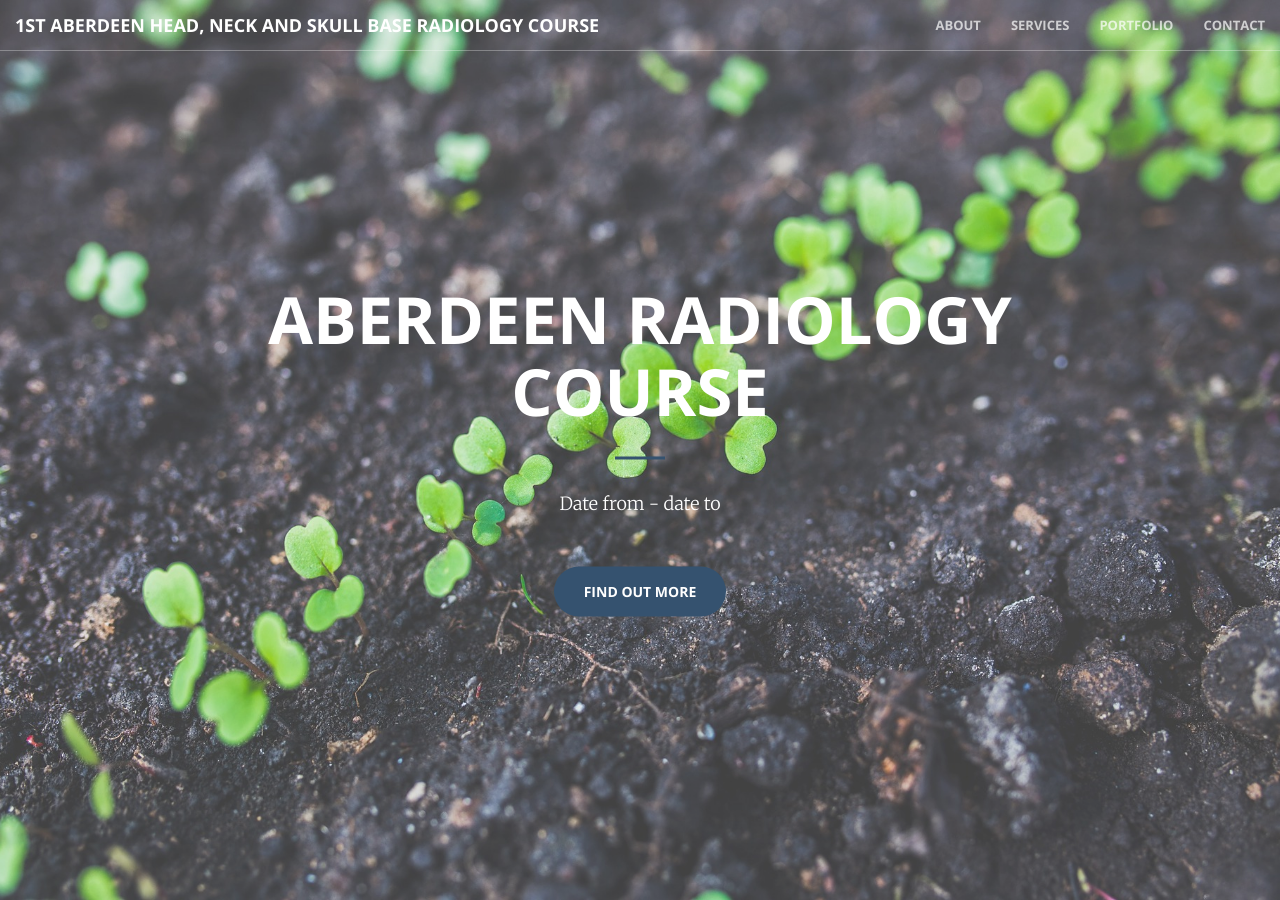
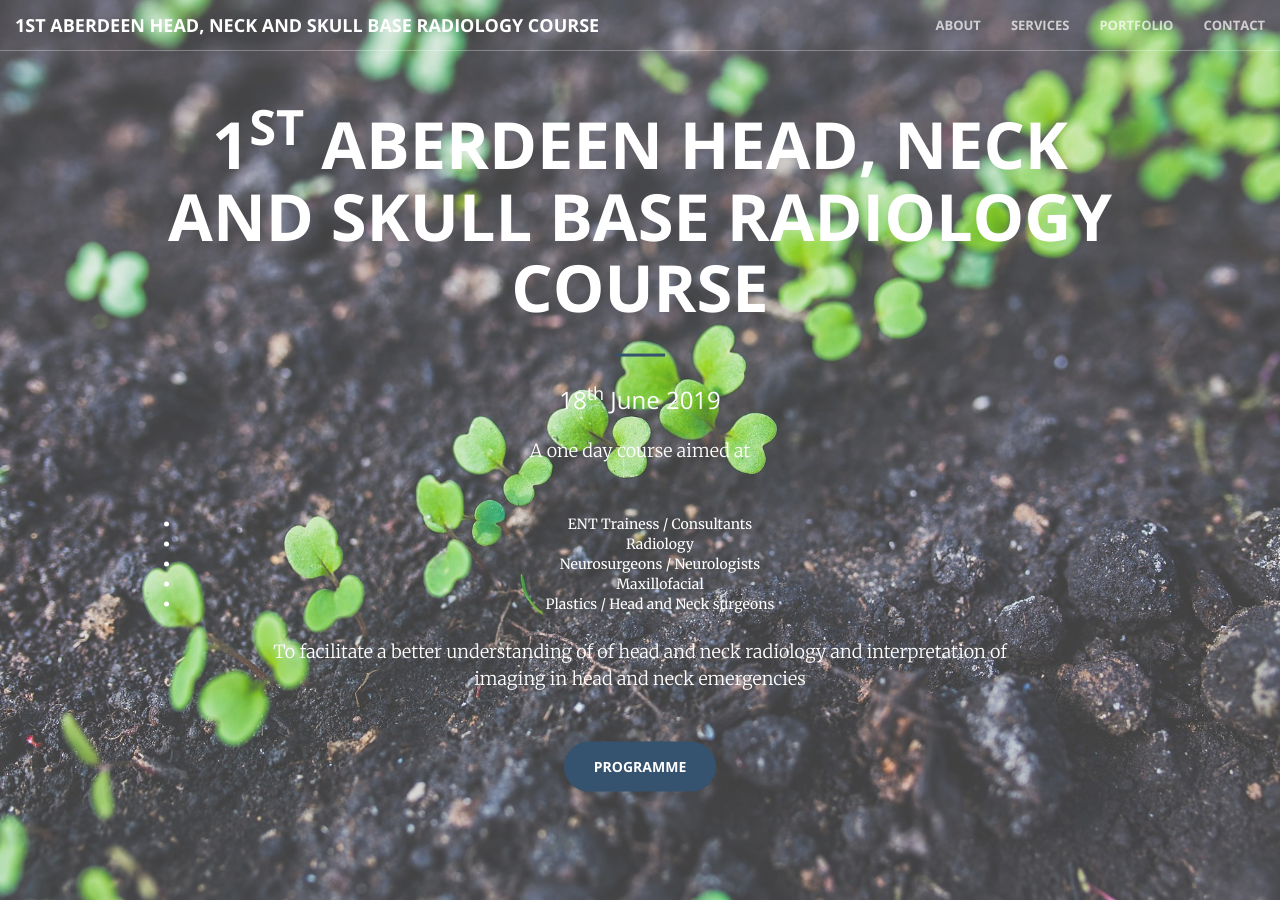
Before and after one commit to aberdeenradiology/aberdeenradiology.github.io, a Jekyll site: the page built from index.html, in a window 1280 px wide and 900 px high. Built offline with Jekyll 4.4.1, drawn with Linux system fonts in a browser that asks for light colours.

Commit message:
Update header.html

```diff
--- a/_includes/header.html
+++ b/_includes/header.html
@@ -1,10 +1,19 @@
 <header>
     <div class="header-content">
         <div class="header-content-inner">
-            <h1>Aberdeen Radiology Course</h1>
+            <h1>1<sup>st</sup> Aberdeen Head, Neck and Skull Base Radiology Course</h1>
             <hr>
-            <p>Date from - date to</p>
-            <a href="#about" class="btn btn-primary btn-xl page-scroll">Find Out More</a>
+            <h3>18<sup>th</sup> June 2019</h3>
+            <p>A one day course aimed at</p>
+            <ul>
+                <li>ENT Trainess / Consultants</li>
+                <li>Radiology</li>
+                <li>Neurosurgeons / Neurologists</li>
+                <li>Maxillofacial</li>
+                <li>Plastics / Head and Neck surgeons</li>
+            </ul>
+            <p>To facilitate a better understanding of of head and neck radiology and interpretation of imaging in head and neck emergencies</p>
+            <a href="#programme" class="btn btn-primary btn-xl page-scroll">Programme</a>
         </div>
     </div>
 </header>
```
